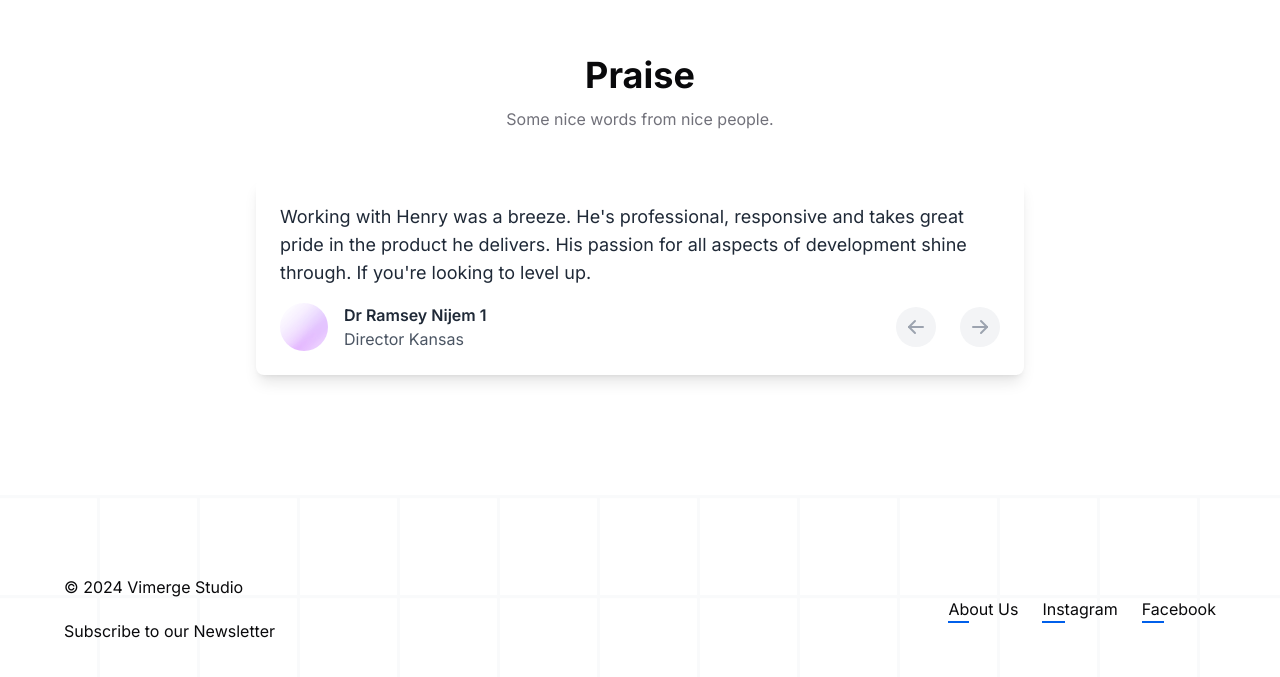
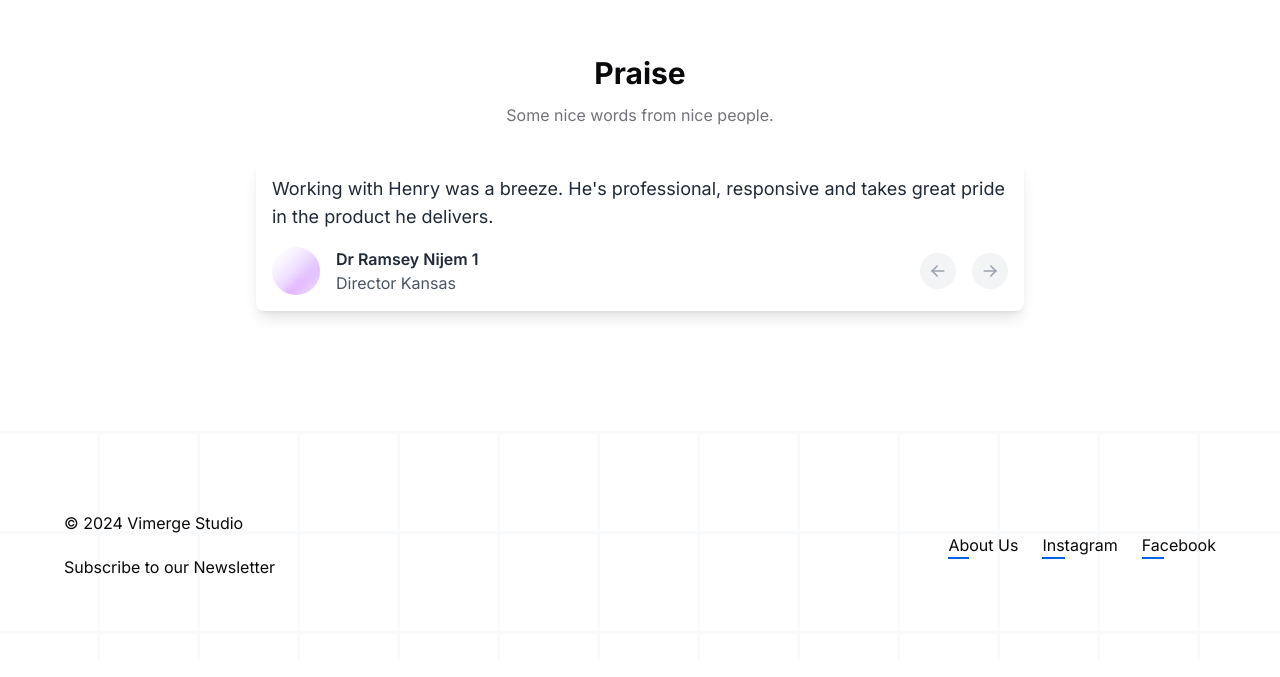
Before and after one commit to egokiemute/vimerge-studio, a Next.js app: page / in a window 1280 px wide. Shown: the part 2750-3427 px from the top of the page. Built offline with nearby package versions, Linux system fonts and the light colour scheme.

Commit message:
testimonial

```diff
--- a/components/Testimonial.tsx
+++ b/components/Testimonial.tsx
@@ -7,14 +7,14 @@ const Testimonial = () => {
   const testimonials = [
     {
       quote:
-        "Working with Henry was a breeze. He's professional, responsive and takes great pride in the product he delivers. His passion for all aspects of development shine through. If you're looking to level up.",
+        "Working with Henry was a breeze. He's professional, responsive and takes great pride in the product he delivers.",
       name: "Dr Ramsey Nijem 1",
       position: "Director Kansas",
       imageSrc: "/assets/testimony.png",
     },
     {
       quote:
-        "If you're looking to level up your website and take your brand to the next level, look no further. I recommend him without hesitation.",
+        "If you're looking to level up your website and take your brand to the next level, look no further.",
       name: "Dr Nijem 2",
       position: "University of Kansas",
       imageSrc: "/assets/testimony.png",
@@ -44,14 +44,14 @@ const Testimonial = () => {
   return (
     <section className="py-10 mb-20 bg-background">
       <div className="container mx-auto px-4">
-        <h2 className="text-4xl font-bold text-center mb-3 text-foreground">
+        <h2 className="text-3xl font-bold text-center mb-3 text-foreground">
           Praise
         </h2>
-        <p className="text-center text-muted-foreground mb-12">
+        <p className="text-center text-muted-foreground mb-8">
           Some nice words from nice people.
         </p>
-        <div className="max-w-3xl mx-auto bg-white p-6 rounded-lg shadow-lg relative">
-          <p className="text-lg text-gray-800 mb-4">
+        <div className="max-w-3xl mx-auto bg-white p-4 rounded-lg shadow-lg relative">
+          <p className="text-base md:text-lg text-gray-800 mb-4">
             {testimonials[currentSlide].quote}
           </p>
           <div className="flex justify-between items-center">
@@ -74,12 +74,12 @@ const Testimonial = () => {
                 </p>
               </div>
             </div>
-            <div className="transform bg-transparent border-none focus:outline-none flex items-center gap-6">
+            <div className="transform bg-transparent border-none focus:outline-none flex items-center gap-4">
               <button className="rounded-full bg-gray-100 p-2 " onClick={handlePreviousSlide}>
-                <IconArrowLeft className="h-6 w-6 text-gray-400" />
+                <IconArrowLeft className="h-5 w-5 text-gray-400" />
               </button>
               <button className="rounded-full bg-gray-100 p-2 " onClick={handleNextSlide}>
-                <IconArrowRight className="h-6 w-6 text-gray-400" />
+                <IconArrowRight className="h-5 w-5 text-gray-400" />
               </button>
             </div>
           </div>
```
